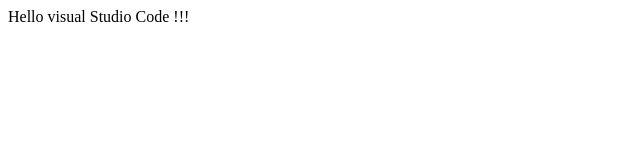
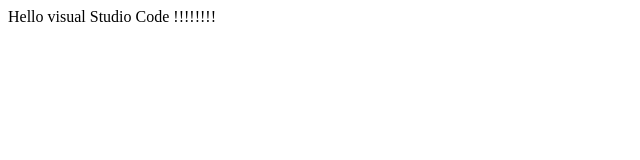
Before and after one commit to javajaket/FDS11-TIL, a plain HTML site: page index.html in a window 1280 px wide. Shown: the full height of the page, 0-640 px from the left. Drawn offline with Linux system fonts and the light colour scheme.

Commit message:
index.html 수정

```diff
--- a/index.html
+++ b/index.html
@@ -7,6 +7,7 @@
   <title>Document</title>
 </head>
 <body>
-  Hello visual Studio Code !!!
+  Hello visual Studio Code !!!!!!!!
+
 </body>
 </html>
```
